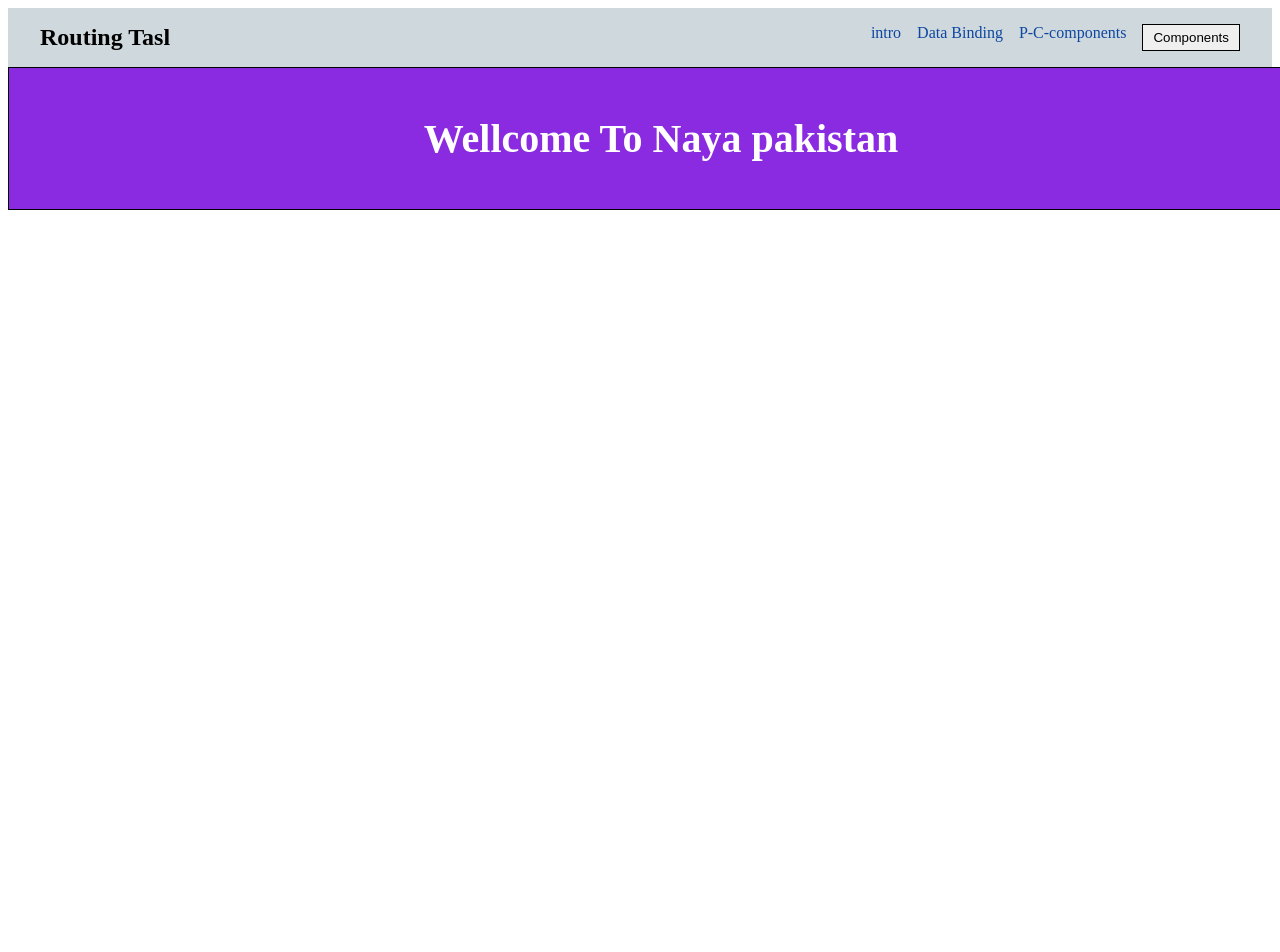
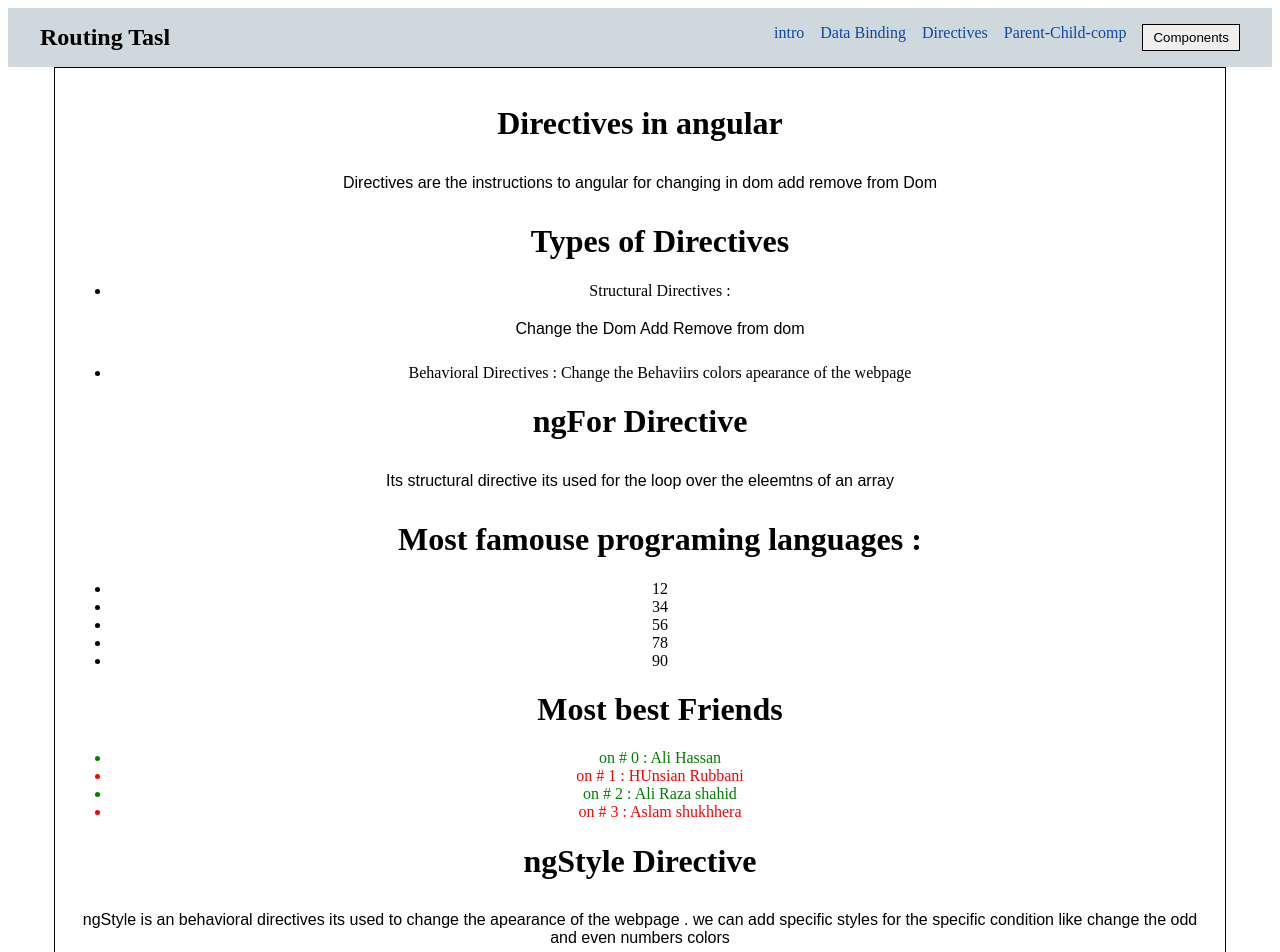
Before and after one commit to engineeralihassan/angular-revision, an Angular app: page /builtindirectives in a window 1280 px wide. Before the commit this address led to /. Shown: the top 952 px of the page. Before the commit the page ends 800 px from the top, so only its background shows below. Built offline with nearby package versions, Linux system fonts and the light colour scheme.

Commit message:
The Built in directives are done again revisions

```diff
--- a/src/app/app-routing.module.ts
+++ b/src/app/app-routing.module.ts
@@ -15,12 +15,13 @@ import { Service1Service } from './services/service1.service';
 import { ServicesComponent } from './components/services/services.component';
 import { ObservablesComponent } from './components/observables/observables.component';
 import { RoutingComponent } from './components/routing/routing.component';
+import { DirectivebComponent } from './components/directiveb/directiveb.component';
 
 
 const routes: Routes = [
   { path: '', component: Component01Component },
   { path: 'component2', component: Databinding02Component },
-  { path: 'component3', component: DirectivesComponent },
+  { path: 'builtindirectives', component: DirectivebComponent },
   { path: 'courses', component: MainComponent },
   { path: 'theory', component: TheoryComponent },
   { path: 'ng-content', component: NgContentComponent },
--- a/src/app/app.module.ts
+++ b/src/app/app.module.ts
@@ -32,6 +32,7 @@ import { ServiceCourseComponent } from './components/service-course/service-cour
 import { ObservablesComponent } from './components/observables/observables.component';
 import { SubjectsComponent } from './components/subjects/subjects.component';
 import { RoutingComponent } from './components/routing/routing.component';
+import { DirectivebComponent } from './components/directiveb/directiveb.component';
 @NgModule({
   declarations: [
     AppComponent,
@@ -62,7 +63,8 @@ import { RoutingComponent } from './components/routing/routing.component';
      ServiceCourseComponent,
      ObservablesComponent,
      SubjectsComponent,
-     RoutingComponent
+     RoutingComponent,
+     DirectivebComponent
   ],
   imports: [
     BrowserModule,
--- /dev/null
+++ b/src/app/components/directiveb/directiveb.component.html
@@ -0,0 +1,120 @@
+<div class="container">
+  <h1>Directives in angular</h1>
+  <p>
+    Directives are the instructions to angular for changing in dom add remove
+    from Dom
+  </p>
+  <ul>
+    <h1>Types of Directives</h1>
+    <li>
+      Structural Directives :
+      <p>Change the Dom Add Remove from dom</p>
+    </li>
+    <li>
+      Behavioral Directives : Change the Behaviirs colors apearance of the
+      webpage
+    </li>
+  </ul>
+
+  <h1 class="directivename">
+    ngFor Directive
+  </h1>
+
+  <p>
+    Its structural directive its used for the loop over the eleemtns of an array
+  </p>
+  <ul>
+    <h1>Most famouse programing languages :</h1>
+    <div *ngFor="let l of [12, 34, 56, 78, 90]">
+      <li>{{ l }}</li>
+    </div>
+  </ul>
+  <ul>
+    <h1>Most best Friends</h1>
+    <div *ngFor="let l of arr; let i = index">
+      <li [ngStyle]="{ color: i % 2 == 0 ? 'Green' : 'Red' }">
+        on # {{ i }} : {{ l }}
+      </li>
+    </div>
+  </ul>
+
+  <h1 class="directivename">
+    ngStyle Directive
+  </h1>
+  <p>
+    ngStyle is an behavioral directives its used to change the apearance of the
+    webpage . we can add specific styles for the specific condition like change
+    the odd and even numbers colors
+  </p>
+  <p>
+    its used to change the behaviors like colors bg-colors styles every things
+  </p>
+  <h2>couting of conditional colors</h2>
+  <ul>
+    <li *ngFor="let i of ar; let n = index">
+      <p [ngStyle]="{ color: n % 2 == 0 ? 'blueviolet' : 'Red' }">
+        {{ i }}
+      </p>
+    </li>
+  </ul>
+  <button
+    *ngFor="let btn of colors; let i = index"
+    [ngStyle]="{
+      'background-color': colors[i],
+      color: colors[i + 1],
+      padding: '10px 20px '
+    }"
+  ></button>
+  <ul>
+    <li
+      *ngFor="let item of items; let i = index"
+      [ngStyle]="{ 'background-color': item.checked ? 'green' : 'red' }"
+    >
+      <label>
+        <input type="checkbox" [(ngModel)]="item.checked" />
+        {{ item.name }}
+      </label>
+    </li>
+  </ul>
+
+  <h1 class="directivename">ngIf Directives</h1>
+  <p>
+    its also structural directive removes and add the items into dom on the
+    specific consditions
+  </p>
+  <input
+    type="text"
+    name="input"
+    placeholder="No bad words"
+    [(ngModel)]="search"
+    id=""
+  />
+  <p [ngStyle]="{ 'background-color': search !== '' ? 'pink' : 'green' }">
+    you search : {{ search }}
+  </p>
+  <p *ngIf="search.includes('sex')">
+    Warning You are Not allowed this kind of Words 😍
+  </p>
+  <button (click)="showLoading()">Show Loading and Message</button>
+  <div *ngIf="isLoading">
+    Loading...
+  </div>
+
+  <div *ngIf="!isLoading && !showMessage">
+    <!-- No message to show yet -->
+  </div>
+
+  <div *ngIf="!isLoading && showMessage">
+    Your message here
+  </div>
+
+  <h1 class="directivename">ngClass Directive</h1>
+
+  <p>
+    its an behavioral directive its used to add remove the class conditionalyy
+    lets see some examples
+  </p>
+  <p [ngClass]="{ shadow: search !== '' }">
+    {{ search == '' ? 'The class is not apply' : 'The class is apply here' }}
+  </p>
+</div>
--- /dev/null
+++ b/src/app/components/directiveb/directiveb.component.ts
@@ -0,0 +1,31 @@
+import { Component } from '@angular/core';
+
+@Component({
+  selector: 'app-directiveb',
+  templateUrl: './directiveb.component.html',
+  styleUrls: ['./directiveb.component.css']
+})
+export class DirectivebComponent {
+  arr: string[] = ["Ali Hassan", "HUnsian Rubbani", "Ali Raza shahid", "Aslam shukhhera"];
+  ar: number[] = [12, 13, 14, 15, 16, 17, 18, 19, 20];
+  colors = ["red", "green", "yellow", "blue", "black", "purple", "white", "pink"]
+  items = [
+    { name: 'Item 1', checked: false },
+    { name: 'Item 2', checked: false },
+    { name: 'Item 3', checked: false },
+    { name: 'Item 4', checked: false },
+  ];
+  search: string = "";
+  isLoading = false;
+  showMessage = false;
+
+  showLoading() {
+    this.isLoading = true;
+
+    // Wait for 4 seconds before showing the message
+    setTimeout(() => {
+      this.isLoading = false;
+      this.showMessage = true;
+    }, 4000);
+  }
+}
--- a/src/app/databinding02/databinding02.component.html
+++ b/src/app/databinding02/databinding02.component.html
@@ -4,39 +4,61 @@
   <ul>
     <li>One way Data Binding</li>
     <li>Tow way data Binding</li>
-
   </ul>
   <h1>1 way data binding</h1>
-      <p>class to view of components  we bind data</p>
+  <p>class to view of components we bind data</p>
   <h3>o1 : string interpolations</h3>
-      <p>we used the string interpolation to write the dynamic data in our web page</p>
-      <P>when evet the property in change its also automatically change in the web page view </P>
-      <p>{{a}} + {{b}}= {{result}} this is the used of string interpolations</p>
+  <p>
+    we used the string interpolation to write the dynamic data in our web page
+  </p>
+  <P>
+    when evet the property in change its also automatically change in the web
+    page view
+  </P>
+  <p>
+    {{ a }} + {{ b }}= {{ result }} this is the used of string interpolations
+  </p>
 
-      <h1>property binding </h1>
-      <button [disabled]="btnDisabled"> Disable Btn: {{btnDisabled}}</button>
-      <img [src]="imgscr" alt="">
+  <h1>property binding</h1>
+  <p>
+    The property binding is the way in which we bind the properties of a teplate
+    with the class of this conponents
+  </p>
+  <button [disabled]="btnDisabled">Disable Btn: {{ btnDisabled }}</button>
+  <img [src]="imgscr" alt="" />
+
+  <h2>Event Binding</h2>
+  <p>
+    Used to send the data from the template view of compoanet to the class of
+    the components . its also allow a user to perform and tell the event is
+    happen like click mouse over etc
+  </p>
+
+  <input
+    type="text"
+    name=""
+    id=""
+    placeholder="Enter text"
+    (input)="textChange($event)"
+  />
+  <p>Search vlaue : {{ searchValue }}</p>
+  <p class="alert" [hidden]="showdiv">
+    Your message is updated
+    <button (click)="hidemessage()">X</button>
+  </p>
+
+  <h1>2 way Data Bindings</h1>
+  <input type="text" [(ngModel)]="value" name="" id="" />
+  <p>Value is: {{ value }}</p>
 
   <!-- progress bar -->
+
   <label for="progressInput">Enter progress value:</label>
-<input id="progressInput" type="number" [(ngModel)]="inputValue" (input)="updateProgress()">
-<progress value="{{inputValue}}" max="100"></progress>
-
-<h2>Event Binding</h2>
-
-<input type="text" name="" id="" placeholder="Enter text" (input)="textChange($event)">
-<p>Search vlaue : {{searchValue}}</p>
-<p class="alert " [hidden]="showdiv"> Your message is updated
-       <button (click)="hidemessage()">X</button></p>
-
-       <h1>2 way Data Bindings</h1>
-       <input type="text" [(ngModel)]="value" name="" id="">
-       <p>Value is: {{value}}</p>
-
-
-
-
-
-
-
+  <input
+    id="progressInput"
+    type="number"
+    [(ngModel)]="inputValue"
+    (input)="updateProgress()"
+  />
+  <progress value="{{ inputValue }}" max="100"></progress>
 </div>
--- a/src/app/navbar/navbar.component.html
+++ b/src/app/navbar/navbar.component.html
@@ -3,7 +3,8 @@
   <ul>
     <li><a routerLink="">intro</a></li>
     <li><a routerLink="/component2">Data Binding</a></li>
-    <li><a routerLink="/courses">P-C-components</a></li>
+    <li><a routerLink="/builtindirectives">Directives</a></li>
+    <li><a routerLink="/courses">Parent-Child-comp</a></li>
     <li>
       <div class="dropdown">
         <button class="dropbtn">Components</button>
```
Also changed, not shown: src/app/components/directiveb/directiveb.component.css (added), 1 other file (tests, documents, lock files or other folders). Lines whose indentation alone changed are shown as unchanged.
